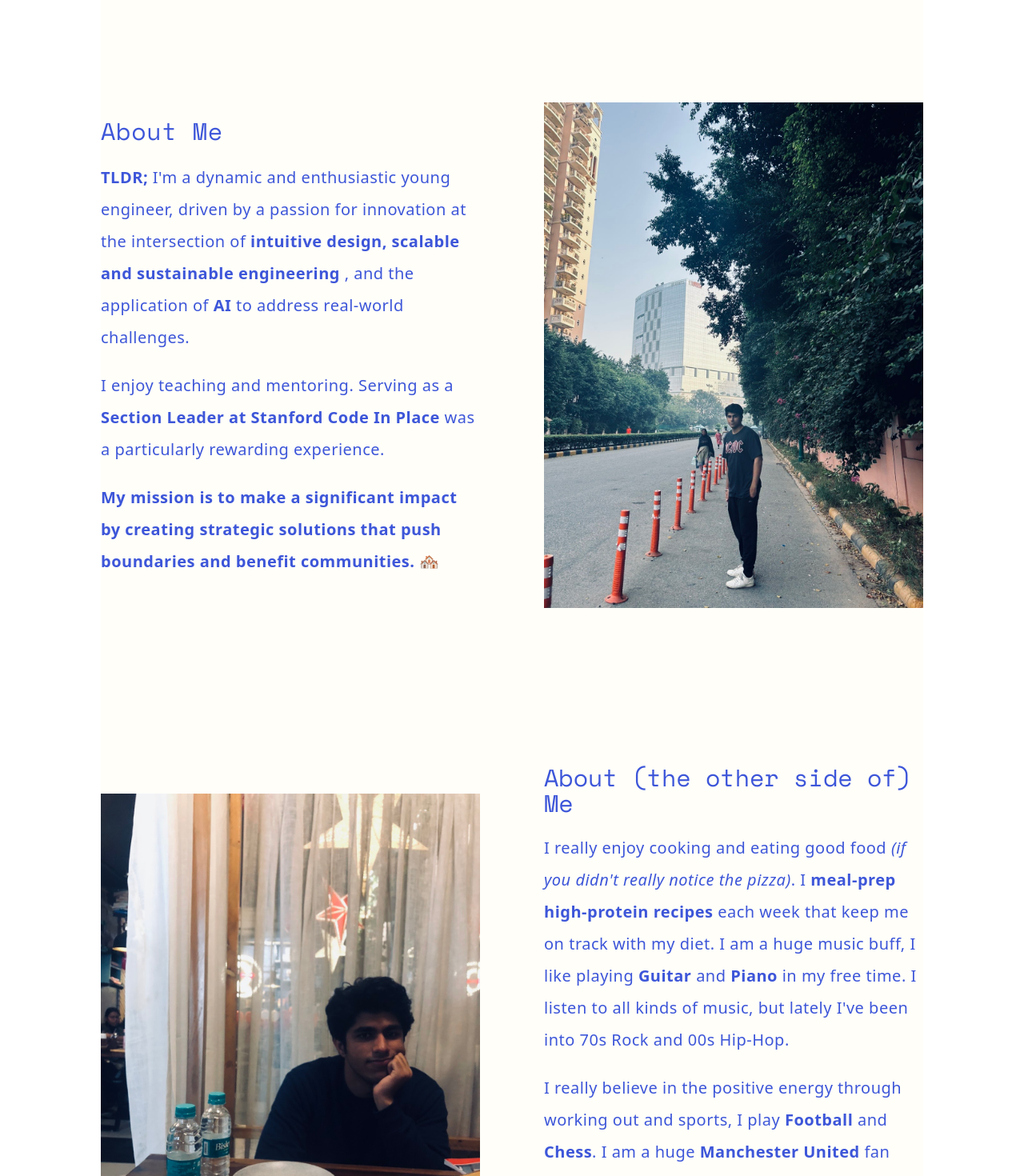
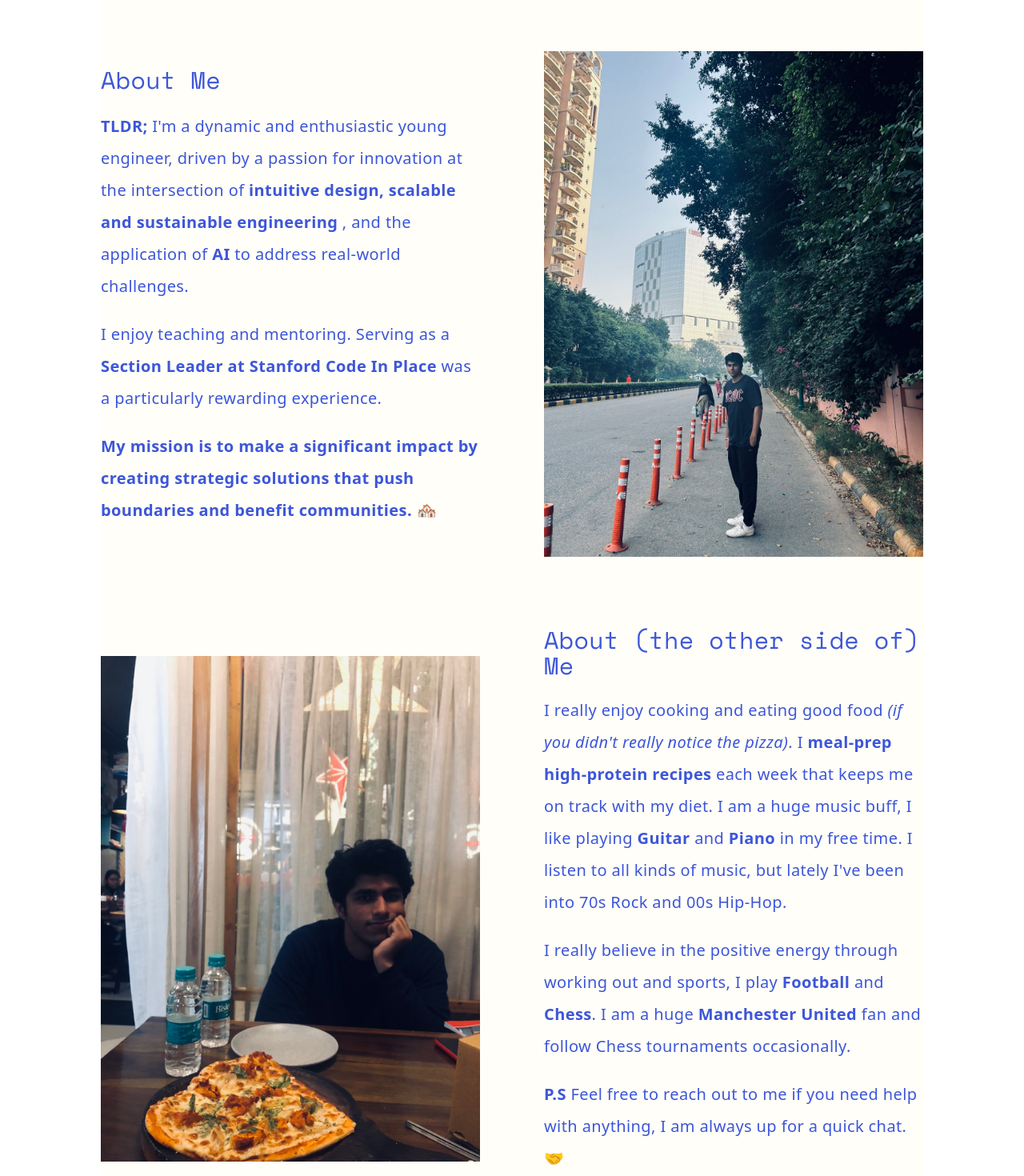
Before and after one commit to pjparties/portfolio, a React (Vite) app: page /about in a window 1280 px wide. Shown: the part 100-1570 px from the top of the page at 80% size. Built offline with nearby package versions, Linux system fonts and the light colour scheme.

Commit message:
CHANGES: about page fixed for responsiveness

```diff
--- a/src/components/Navbar.tsx
+++ b/src/components/Navbar.tsx
@@ -16,7 +16,7 @@ const Navbar = () => {
     return (
         <div className='bg-background flex justify-between items-center py-5 max-w-[1240px]'>
             {/* Logo */}
-            <img src={logo} alt='logo' className='w-10 h-10 z-10 ease-in-out' />
+            <img src={logo} alt='logo' title='look at you being meticulous' className='w-10 h-10 z-10 ease-in-out' />
             {/* Desktop Navigation */}
             <ul className='hidden md:flex'>
                 <li >
--- a/src/globals.css
+++ b/src/globals.css
@@ -9,6 +9,7 @@
 
 }
 
+/* for debug yk */
 /* *{
     border: 1px solid red;
 } */
--- a/src/pages/about/index.tsx
+++ b/src/pages/about/index.tsx
@@ -5,50 +5,50 @@ import pizza from '../../assets/pizza.jpeg';
 
 const AboutMe = () => {
     return (
-        <div className='grid md:grid-cols-2 grid-cols-1 pt-16 md:gap-20 items-center'>
-            <div className="about-text text-left text-primary">
-                <h1 className="text-3xl md:text-3xl tracking-wide font-normal font-mono mb-5">
+        <div className='grid md:grid-cols-2 grid-cols-1 mt-4 md:mt-8 lg:mt-0 md:gap-20 items-center'>
+            <div className="about-text font-sans lg:tracking-wide text-left text-primary">
+                <h1 className="text-3xl font-normal font-mono mb-5">
                     About Me
                 </h1>
-                <p className='text-primary text-xl md:text-xl tracking-wide !leading-loose font-sans !text-left mb-5'>
+                <p className='text-xl !leading-loose mb-2 md:mb-5'>
                     <span className='font-bold'>TLDR; </span>I'm a dynamic and enthusiastic young engineer, driven by a passion
                     for innovation at the intersection of <span className='font-bold'>intuitive design, scalable and sustainable engineering </span>, and the application
                     of <span className='font-bold'>AI</span> to address real-world challenges.
                 </p>
-                <p className='text-primary text-xl md:text-xl tracking-wide !leading-loose font-sans !text-left mb-5'>
+                <p className='text-xl !leading-loose mb-2 md:mb-5'>
                     I enjoy teaching and mentoring. Serving as a <span className='font-bold'>Section Leader at Stanford Code In Place</span> was a particularly rewarding experience.                </p>
-                <p className='text-primary text-xl md:text-xl tracking-wide font-bold !leading-loose font-sans !text-left mb-5'>
+                <p className='text-xl font-bold !leading-loose mb-2 md:mb-5'>
                     My mission is to make a significant impact by creating strategic solutions that push boundaries and benefit communities. 🏘️
                 </p>
             </div>
-            <div className="img-container flex md:h-screen items-center justify-end">
-                <img src={about1} alt="hero" className='object-scale-down max-h-full md:py-20' />
+            <div className="img-container flex lg:h-screen items-center justify-end">
+                <img src={about1} alt="hero" className='object-scale-down max-h-full md:py-10' />
             </div>
         </div >
     )
 }
 const AboutMe2 = () => {
     return (
-        <div className='grid md:grid-cols-2 grid-cols-1 pt-16 md:gap-20 items-center'>
-            <div className="about-text md:order-last text-left text-primary">
-                <h1 className="text-3xl md:text-3xl !leading-8 font-normal font-mono mb-5">
+        <div className='grid md:grid-cols-2 mt-10 lg:mt-0 grid-cols-1 md:gap-20 items-center'>
+            <div className="about-text font-sans lg:tracking-wide text-left text-primary md:order-last">
+                <h1 className="text-3xl !leading-8 font-normal font-mono mb-5">
                     About (the other side of) Me
                 </h1>
-                <p className='text-primary text-xl md:text-xl tracking-wide !leading-loose font-sans !text-left mb-5'>
+                <p className='text-xl !leading-loose mb-5'>
                     I really enjoy cooking and eating good food <span className='italic'>(if you didn't really notice the pizza)</span>.
-                    I <span className="font-bold">meal-prep high-protein recipes</span> each week that keep me on track with my diet. I am a huge music buff,
+                    I <span className="font-bold">meal-prep high-protein recipes</span> each week that keeps me on track with my diet. I am a huge music buff,
                     I like playing <span className="font-bold">Guitar</span> and <span className="font-bold">Piano</span> in my free time. I listen to all kinds of music, but lately I've been into 70s Rock and 00s Hip-Hop.
                 </p>
-                <p className='text-primary text-xl md:text-xl tracking-wide !leading-loose font-sans !text-left mb-5'>
+                <p className='text-xl !leading-loose mb-5'>
                     I really believe in the positive energy through working out and sports, I play <span className="font-bold">Football</span> and <span className="font-bold">Chess</span>.
                     I am a huge <span className="font-bold">Manchester United</span> fan and follow Chess tournaments occasionally.
                 </p>
-                <p className='text-primary text-xl md:text-xl tracking-wide !leading-loose font-sans !text-left mb-5'>
+                <p className='text-xl !leading-loose mb-5'>
                 <span className="font-bold">P.S</span> Feel free to reach out to me if you need help with anything, I am always up for a quick chat. 🤝
                 </p>
             </div>
-            <div className="img-container flex md:h-screen items-center justify-start">
-                <img src={pizza} alt="hero" className='object-scale-down max-h-full md:py-20' />
+            <div className="img-container flex items-center justify-start">
+                <img src={pizza} alt="hero" className='object-scale-down max-h-full md:py-10' />
             </div>
         </div >
     )
--- a/src/pages/home/index.tsx
+++ b/src/pages/home/index.tsx
@@ -43,7 +43,7 @@ const Projects = () => {
 
     return (
         <div className="container grid grid-cols-1 md:grid-cols-2 gap-16 md:gap-24 mx-auto py-10">
-            <ProjectCard projImage={peerio} projTitle='🌱Peer.io' projDesc='React, Node, TypeScript, WebSocket, Redis, SQL • Real-time PWA chat application to connect like-minded users for productivity eg. Peer Programming' projLink='https://github.com/pjparties/peer-io-frontend' />
+            <ProjectCard projImage={peerio} projTitle='👔Peer.io' projDesc='React, Node, TypeScript, WebSocket, Redis, SQL • Real-time PWA chat application to connect like-minded users for productivity eg. Peer Programming' projLink='https://github.com/pjparties/peer-io-frontend' />
             <ProjectCard projImage={chessAI} projTitle='♟️ChessAI' projDesc='Python, Deep Learning, Flask, Computer Vision • Live Chessboard annotation implementing research papers and analysis using Stockfish API' projLink='https://github.com/pjparties/chessAI' />
         </div>
     )
```
